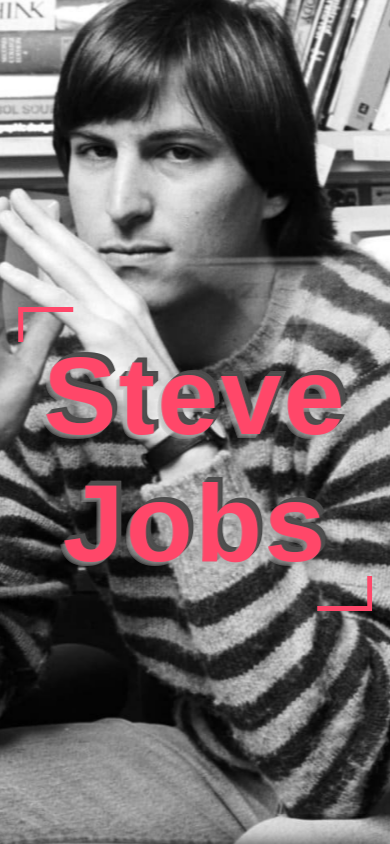
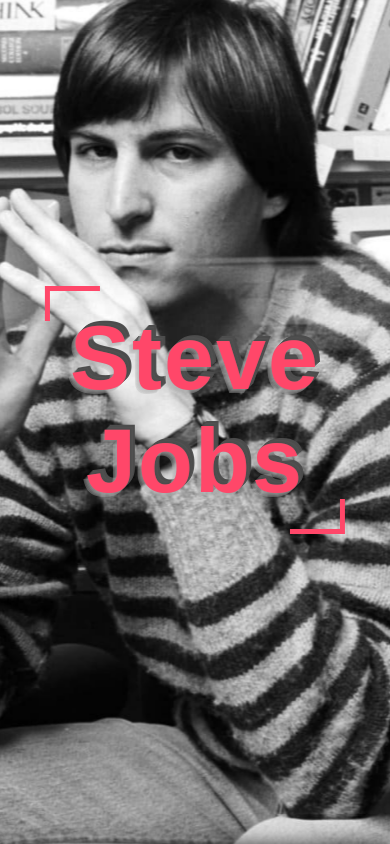
Before and after one commit to Dimayo/fcc_tribute_page, a plain HTML site: page index.html in a window 390 px wide. Drawn offline with Linux system fonts and the light colour scheme; a web font is replaced by a local one.

Commit message:
Title correction

```diff
--- a/style.css
+++ b/style.css
@@ -85,7 +85,7 @@
 .title {
     text-align: center;
     position: absolute;
-    top: 50%;
+    top: 40%;
     left: 50%;
     transform: translateZ(-1px) scale(2) translate(-25%, -25%);
     display: inline-block;
@@ -312,6 +312,10 @@
         font-size: 40px;
     }
 
+    .title {
+        font-size: 90px;
+    }
+
     p {
         padding: 0 15px;
     }
```
